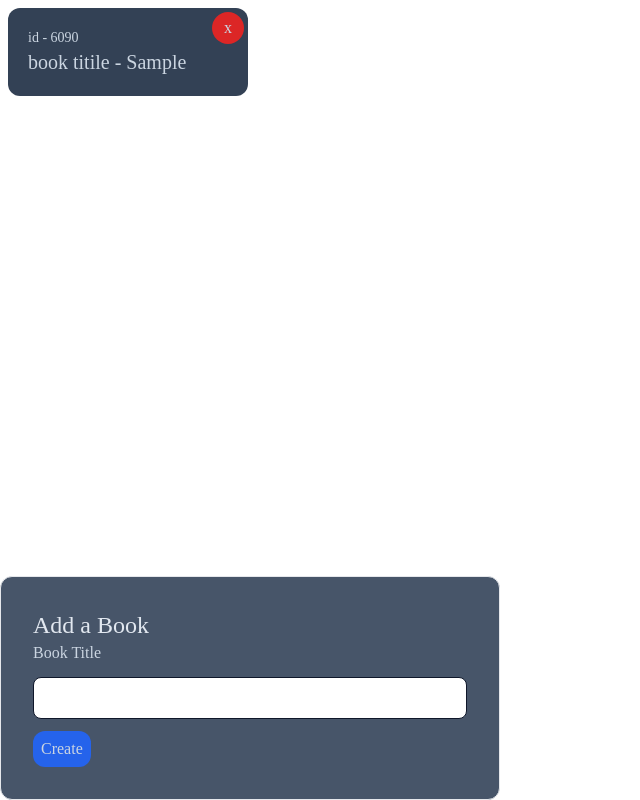
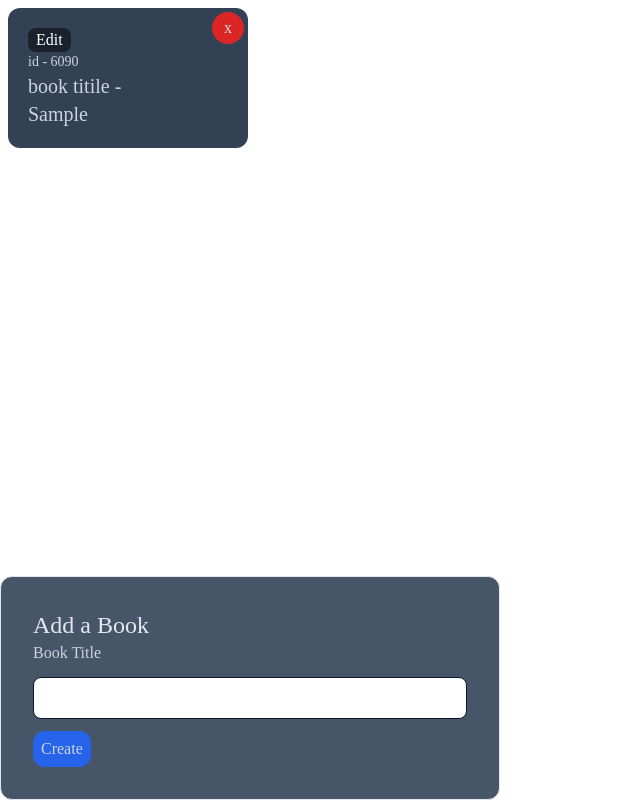
Before and after one commit to kyawkoko232/react-july, a React (Vite) app: page / in a window 1280 px wide. Both pictures are taken after typing "Sample" into the empty fields and a click on the button "Create". Shown: the whole page, without its empty margins (0-640 px from the left). Built offline with nearby package versions, Linux system fonts and the light colour scheme.

Commit message:
text change

```diff
--- a/src/components/BookShow.jsx
+++ b/src/components/BookShow.jsx
@@ -1,21 +1,36 @@
+import { useState } from "react";
+import BookEdit from './BookEdit';
+
 function BookShow( {book, onDelete}){
-    const handleClick = ()=> {
-        onDelete(book.id);
-        console.log("Delete Clicked");
-        console.log(book.id)
+  const [showEdit, setShowEdit] = useState(false);
+    const handleDeleteClick = ()=> {
+        onDelete(content);
     };
+
+    const handleEditClick = ()=> {
+      setShowEdit(!showEdit);
+    }
+
+    let content = <h3>{book.title}</h3>;
+    if (showEdit) {
+      content = <BookEdit />;
+    }
+
     return (
-    <div className=" transition-all duration-1000">
+    <div className="">
 
       <div className="bg-slate-700 relative  max-w-sm flex-1 hover:bg-gray-300 transition-all duration-300 hover:text-black-500 p-5 m-2 rounded-xl text-slate-300">
       <div className="actions">
+        <button className="edit rounded-lg px-2 text-white hover:text-slate-600 hover:bg-green-300  bg-black-500 " onClick={handleEditClick}>
+          Edit
+        </button>
         <button
-        className="w-8 h-8 leading-none absolute bg-red-600 right-1 top-1 rounded-full"
-       onClick={handleClick}
+        className="w-8 h-8 hover:bg-blue-600 leading-none absolute bg-red-600 right-1 top-1 rounded-full"
+       onClick={handleDeleteClick}
         > x </button>
       </div>
       <div className="text-sm">id - {book.id}</div>
-      <div className="text-xl">book titile - {book.title}</div>
+      <div className="text-xl">book titile - {content}</div>
       </div>
     </div>
     )
```
